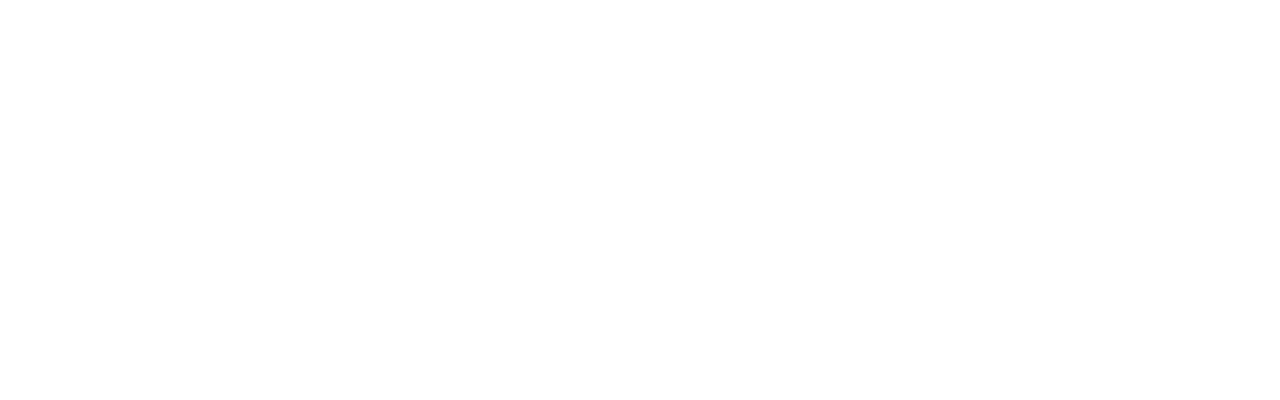
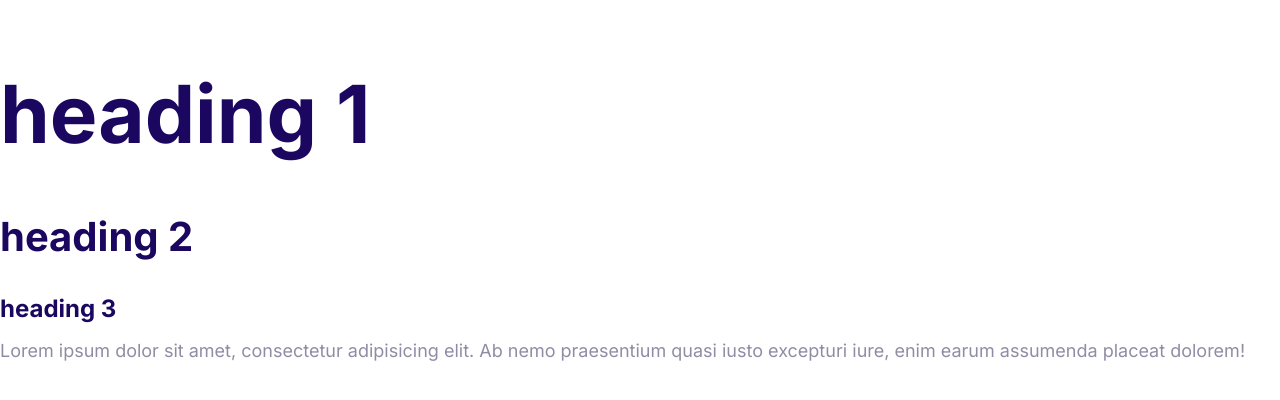
Before and after one commit to imouiche/Mouichify-Web-Site-Project, a plain HTML site: page index.html in a window 1280 px wide. Drawn offline with Linux system fonts and the light colour scheme.

Commit message:
Define the styles for the fonts.

```diff
--- a/css/styles.css
+++ b/css/styles.css
@@ -6,3 +6,52 @@
   --color-headings: #1b0760;
   --color-body: #918ca4;
 }
+
+html {
+  font-size: 62.5%; /*62.5% of 16px = 10px, 16px is th default size of the html elt*/
+}
+
+body {
+  font-family: Inter, Arial, Helvetica, sans-serif;
+  font-size: 2.4rem;
+  line-height: 1.5; /*1.5 x the current font-size*/
+  color: var(--color-body);
+}
+
+h1,
+h2,
+h3 {
+  color: var(--color-headings);
+  margin-bottom: 1rem;
+}
+
+h1 {
+  font-size: 7rem; /*7 x font-size of the html elt* = 7x10px=70px */
+}
+
+h2 {
+  font-size: 4rem;
+}
+
+h3 {
+  font-size: 3rem;
+}
+p {
+  margin-top: 0;
+}
+
+@media screen and (min-width: 1024px) {
+  body {
+    font-size: 1.8rem;
+  }
+  h1 {
+    font-size: 8rem;
+  }
+  h2 {
+    font-size: 4rem;
+  }
+
+  h3 {
+    font-size: 2.4rem;
+  }
+}
--- a/index.html
+++ b/index.html
@@ -5,8 +5,22 @@
     <meta http-equiv="X-UA-Compatible" content="IE=edge" />
     <meta name="viewport" content="width=device-width, initial-scale=1.0" />
     <title>Document</title>
+    <link rel="preconnect" href="https://fonts.gstatic.com" />
+    <link
+      href="https://fonts.googleapis.com/css2?family=Inter:wght@400;700&display=swap"
+      rel="stylesheet"
+    />
     <link rel="stylesheet" href="/css/normalize.css" />
     <link rel="stylesheet" href="/css/styles.css" />
   </head>
-  <body></body>
+  <body>
+    <h1>heading 1</h1>
+    <h2>heading 2</h2>
+    <h3>heading 3</h3>
+    <p>
+      Lorem ipsum dolor sit amet, consectetur adipisicing elit. Ab nemo
+      praesentium quasi iusto excepturi iure, enim earum assumenda placeat
+      dolorem!
+    </p>
+  </body>
 </html>
```
